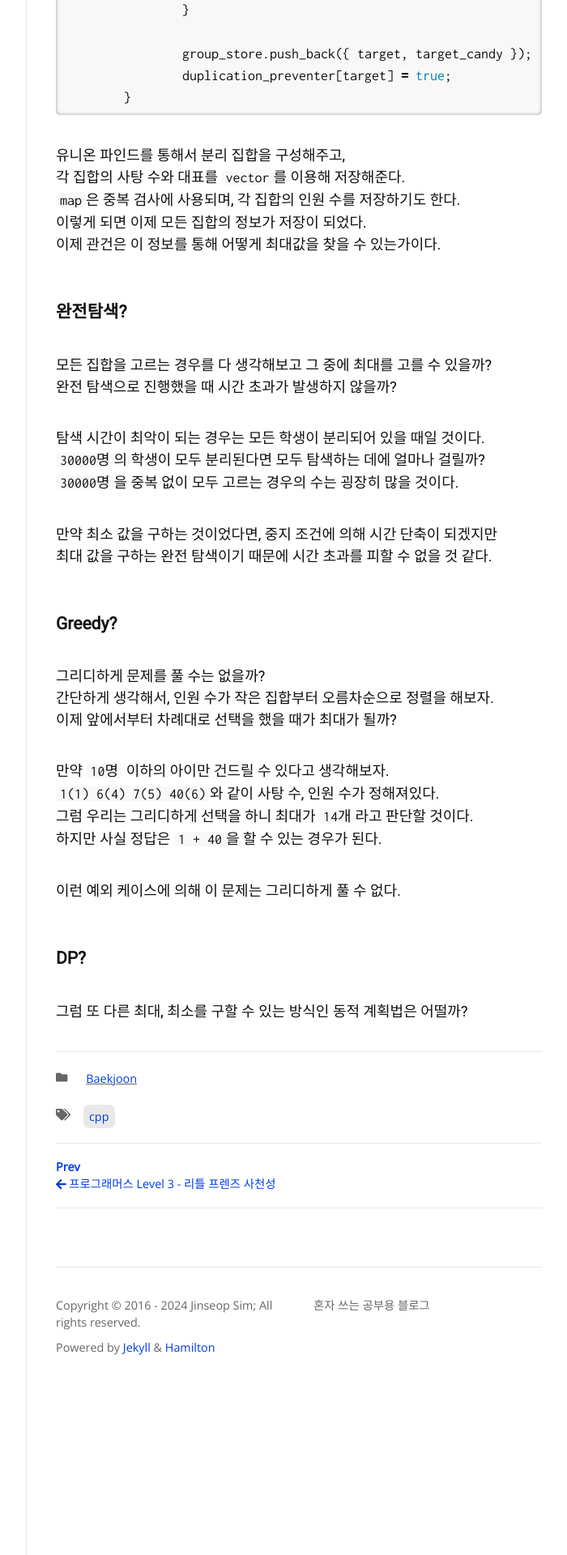
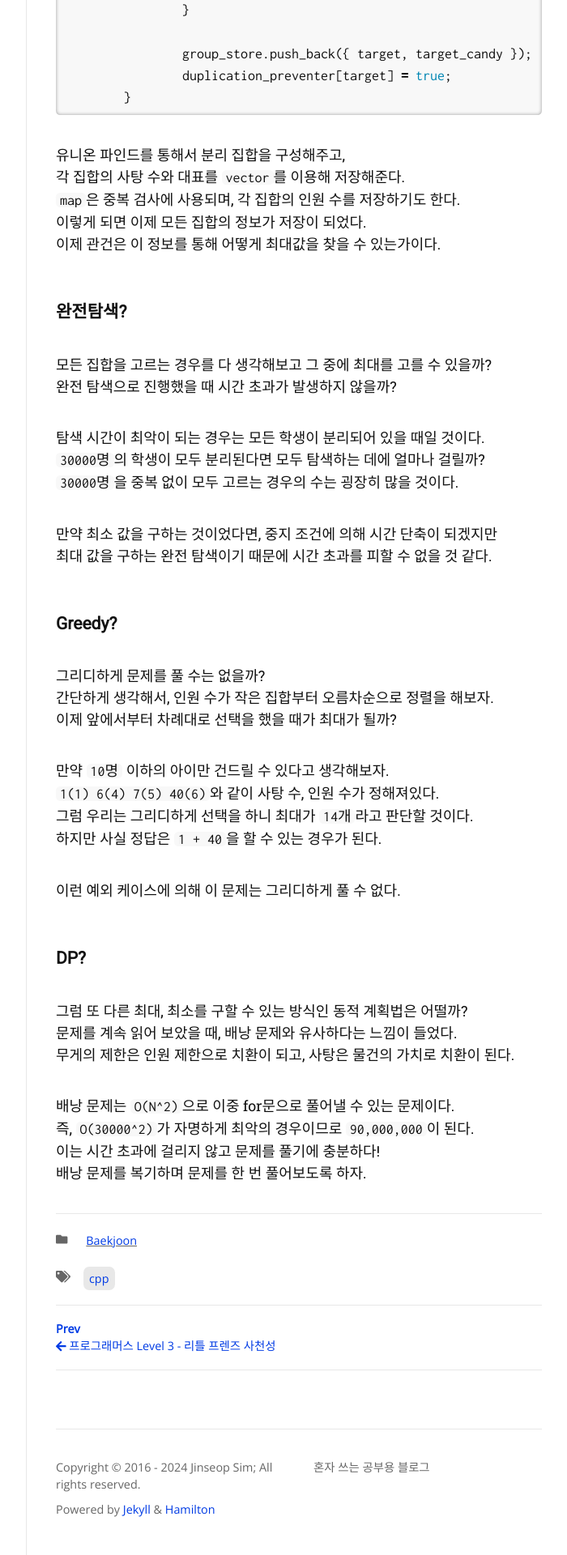
Before and after one commit to Jinseop-Sim/Jinseop-Sim.github.io, a Jekyll site: the page built from _posts/2024-02-18-bj-20303.md, in a window 1280 px wide. Shown: the part 1485-3405 px from the top of the page at 81% size, without its empty margins (403-1103 px from the left). Built offline with Jekyll 4.4.1, drawn with Linux system fonts in a browser that asks for light colours; nearby versions of some CDN libraries; some web fonts are replaced.

Commit message:
글 수정

````diff
--- a/_posts/2024-02-18-bj-20303.md
+++ b/_posts/2024-02-18-bj-20303.md
@@ -81,3 +81,10 @@ init_groups();
 
 ### DP?
 그럼 또 다른 최대, 최소를 구할 수 있는 방식인 동적 계획법은 어떨까?
+문제를 계속 읽어 보았을 때, 배낭 문제와 유사하다는 느낌이 들었다.
+무게의 제한은 인원 제한으로 치환이 되고, 사탕은 물건의 가치로 치환이 된다.
+
+배낭 문제는 ```O(N^2)```으로 이중 for문으로 풀어낼 수 있는 문제이다.
+즉, ```O(30000^2)```가 자명하게 최악의 경우이므로 ```90,000,000```이 된다.
+이는 시간 초과에 걸리지 않고 문제를 풀기에 충분하다!
+배낭 문제를 복기하며 문제를 한 번 풀어보도록 하자.
````
